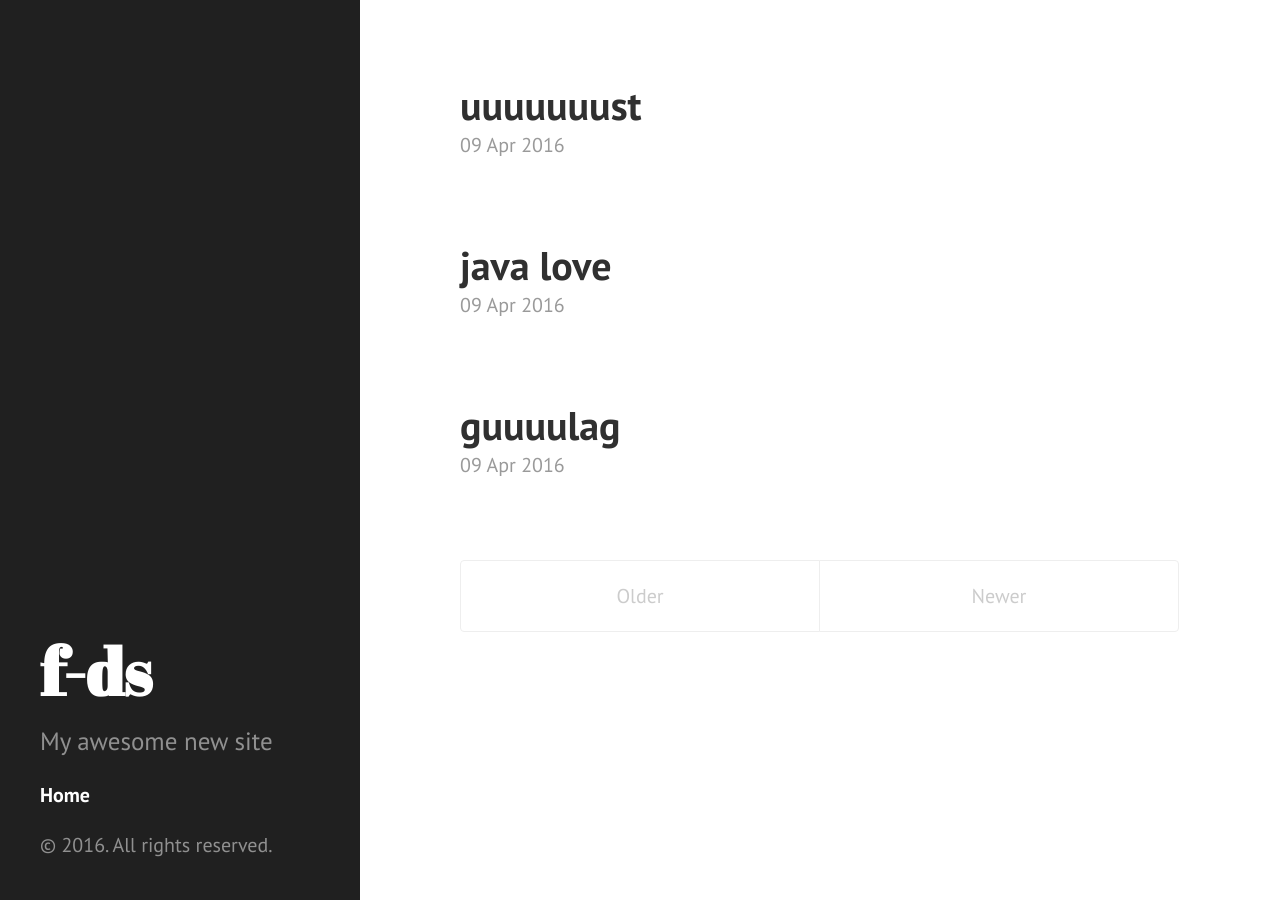
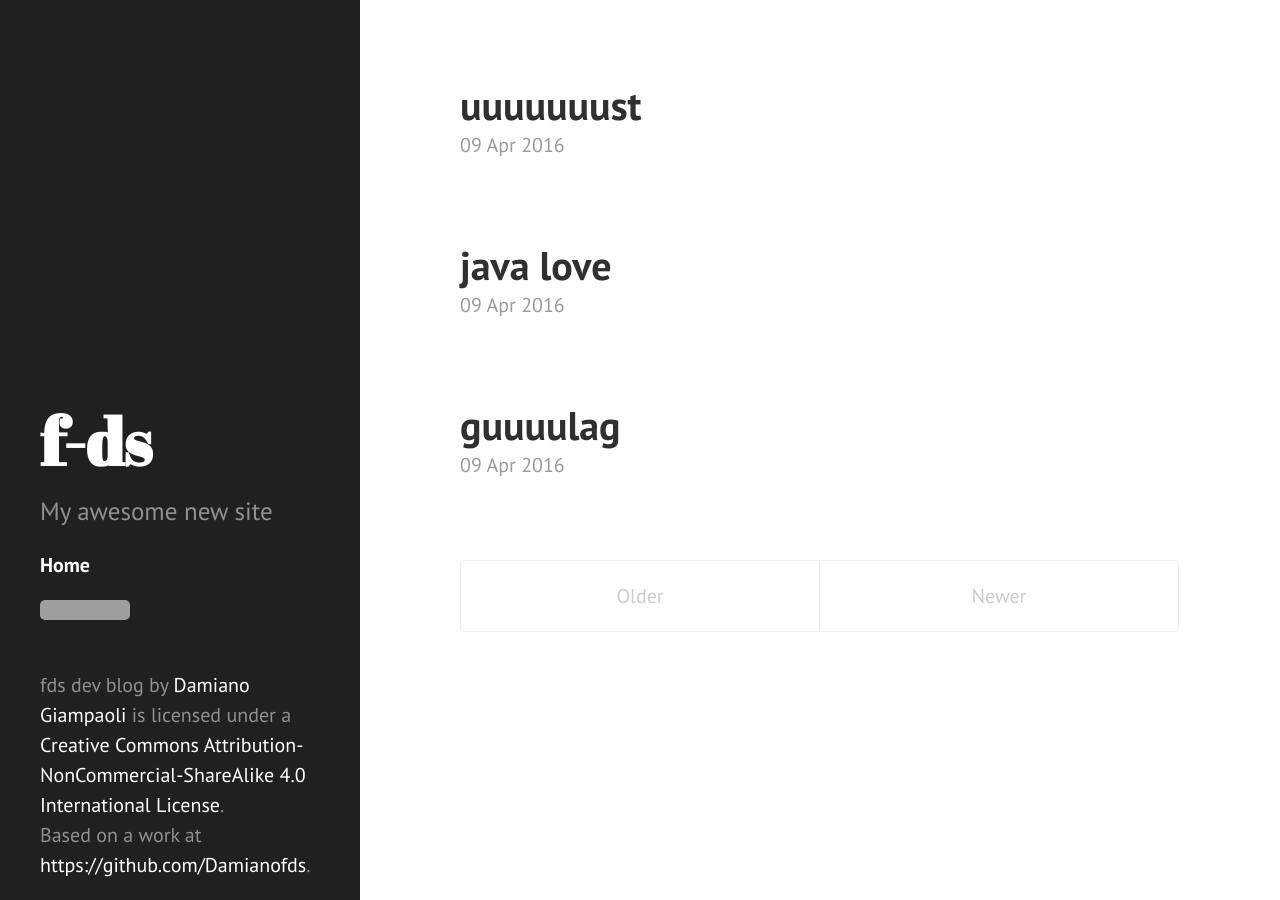
Before and after one commit to f-ds/f-ds.github.io, a Jekyll site: the page built from index.html, in a window 1280 px wide. Built offline with Jekyll 4.4.1, drawn with Linux system fonts in a browser that asks for light colours; the list of posts is cut into pages by our own code; grey boxes are pictures that could not be loaded.

Commit message:
added license

```diff
--- a/_includes/sidebar.html
+++ b/_includes/sidebar.html
@@ -31,6 +31,11 @@
       <li class="sidebar-nav-item">Currently v{{ site.version }}</li-->
     </ul>
 
-    <p>&copy; {{ site.time | date: '%Y' }}. All rights reserved.</p>
+    <a rel="license" href="http://creativecommons.org/licenses/by-nc-sa/4.0/">
+      <img alt="Creative Commons License" style="border-width:0" src="https://i.creativecommons.org/l/by-nc-sa/4.0/88x31.png" />
+    </a>
+    <br />
+    <span class="license"><span xmlns:dct="http://purl.org/dc/terms/" href="http://purl.org/dc/dcmitype/Text" property="dct:title" rel="dct:type">fds dev blog</span> by <a xmlns:cc="http://creativecommons.org/ns#" href="http://damianofds.github.io/" property="cc:attributionName" rel="cc:attributionURL">Damiano Giampaoli</a> is licensed under a <a rel="license" href="http://creativecommons.org/licenses/by-nc-sa/4.0/">Creative Commons Attribution-NonCommercial-ShareAlike 4.0 International License</a>.<br />Based on a work at <a xmlns:dct="http://purl.org/dc/terms/" href="https://github.com/Damianofds" rel="dct:source">https://github.com/Damianofds</a>.</span></span>
+
   </div>
 </div>
```
